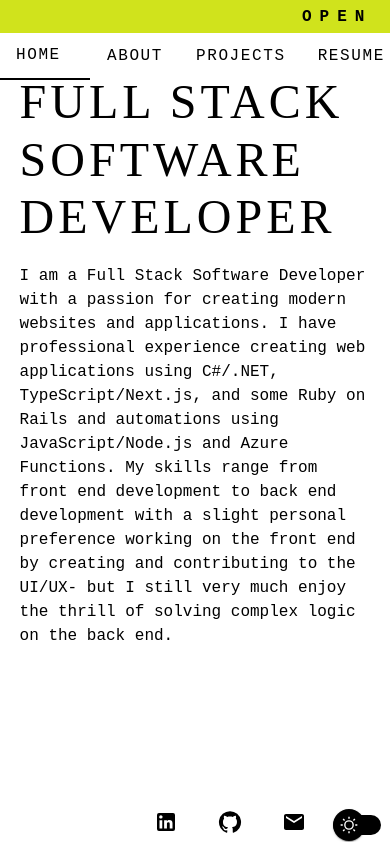
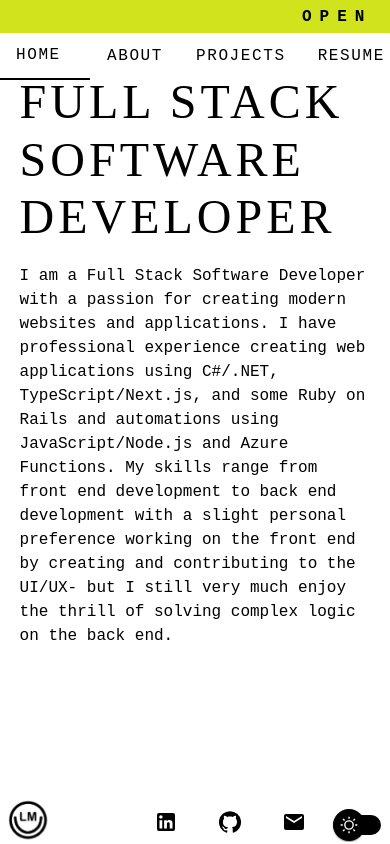
Before and after one commit to laurenmilesdev/portfolio, a Next.js app: page / in a window 390 px wide. Built offline with nearby package versions, Linux system fonts and the light colour scheme; a web font is replaced by a local one.

Commit message:
Added logo to layout

```diff
--- a/src/components/portfolio/layout/Layout.module.css
+++ b/src/components/portfolio/layout/Layout.module.css
@@ -10,5 +10,19 @@
   padding-top: 5%;
 }
 
+.logo {
+  width: 10rem;
+  height: auto;
+  left: 1rem;
+  bottom: 1rem;
+  z-index: 3;
+  position: fixed;
+}
+
 @media screen and (max-width: 1200px) {
+  .logo {
+    width: 2.5rem;
+    left: 0.5rem;
+    bottom: 0.25rem;
+  }
 }
--- a/src/components/portfolio/layout/Layout.tsx
+++ b/src/components/portfolio/layout/Layout.tsx
@@ -1,3 +1,4 @@
+import Image from 'next/image';
 import { Dispatch, SetStateAction } from 'react';
 import { Container } from '@mui/material';
 import TickerTape from '../ticker-tape/TickerTape';
@@ -7,6 +8,8 @@ import ContactModel from '../../../models/contact/contact';
 import TickerTapeConstants from '../../../constants/ticker-tape';
 
 import styles from './Layout.module.css';
+import logoBlack from '../../../../public/img/logo-black.png';
+import logoWhite from '../../../../public/img/logo-white.png';
 
 type Props = {
   pageTitles: string[];
@@ -67,6 +70,12 @@ export default function Layout({
           />
         </div>
       )}
+
+      <Image
+        src={useDarkTheme ? logoWhite : logoBlack}
+        alt="Lauren Miles logo"
+        className={styles.logo}
+      />
     </>
   );
 }
```
